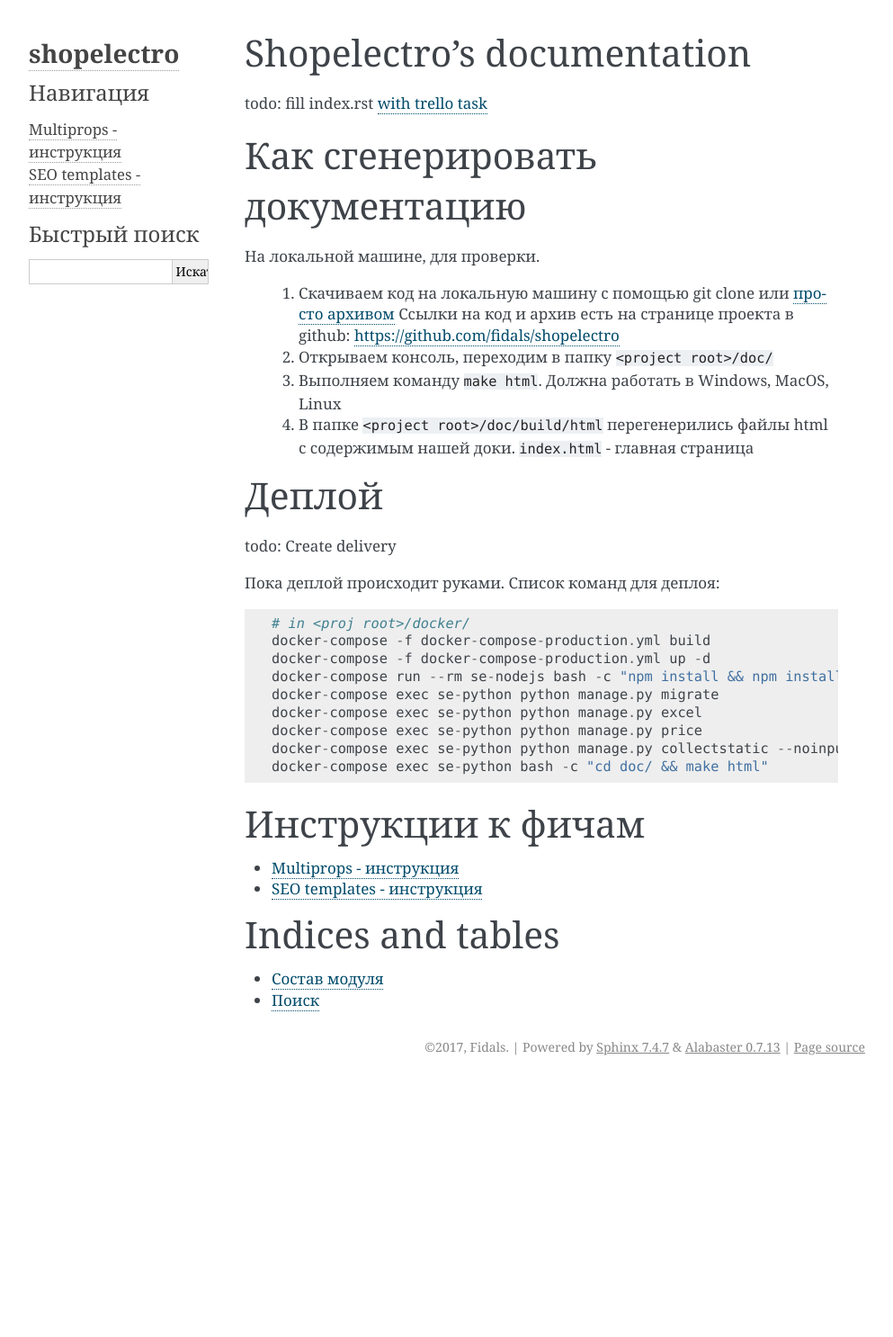
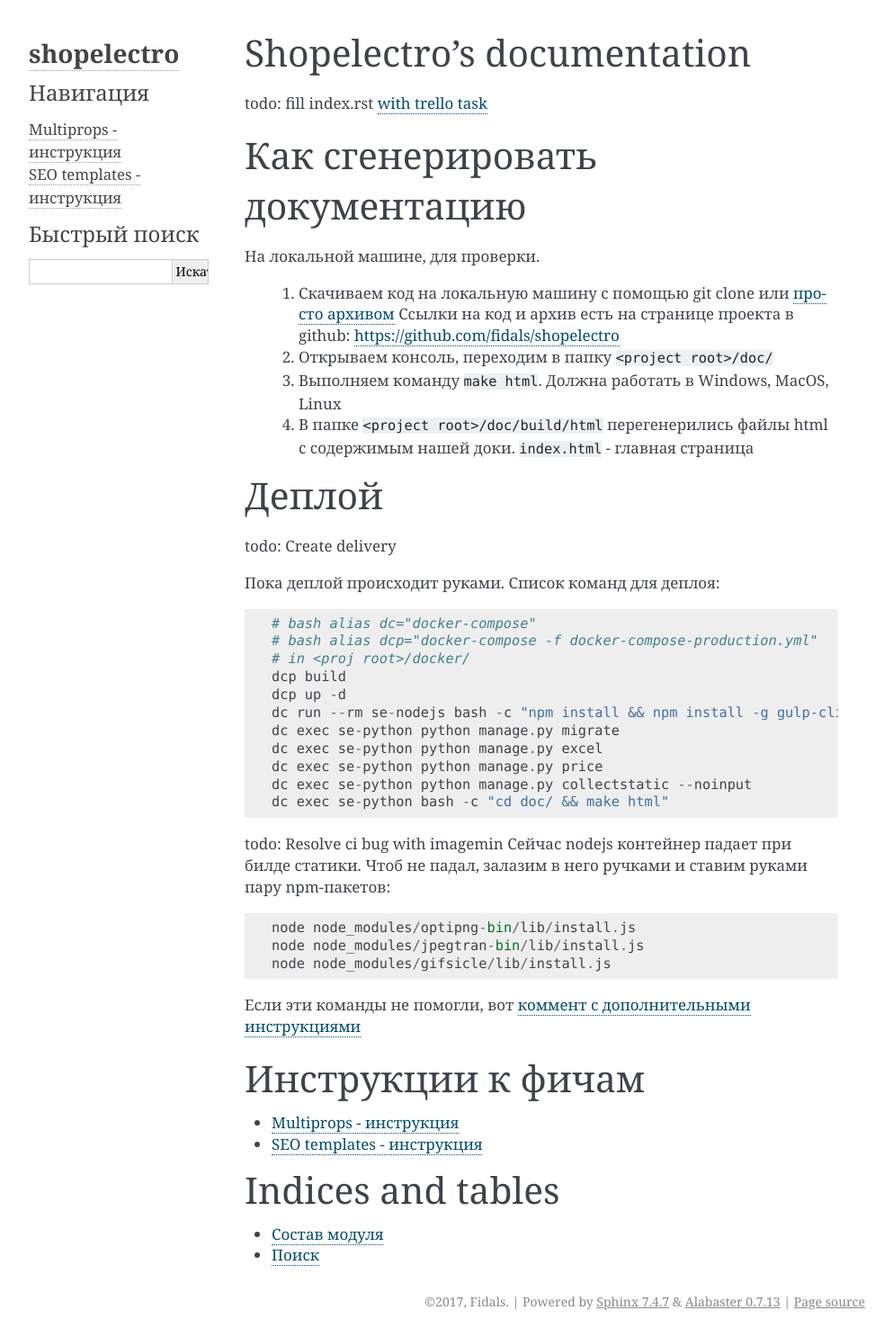
Before and after one commit to fidals/shopelectro, a Sphinx documentation site: the page built from doc/source/index.rst, in a window 1280 px wide. Shown: the whole page at 90% size, without its empty margins (148-1141 px from the left). Built offline with Sphinx 7.4.7, drawn with Linux system fonts in a browser that asks for light colours; before the commit the page ends 1203 px from its top, so only the background shows below that.

Commit message:
fix  Add nodejs container bug resolving instruction for deploy

```diff
--- a/doc/source/index.rst
+++ b/doc/source/index.rst
@@ -23,16 +23,28 @@
 
 Пока деплой происходит руками. Список команд для деплоя::
 
+   # bash alias dc="docker-compose"
+   # bash alias dcp="docker-compose -f docker-compose-production.yml"
    # in <proj root>/docker/
-   docker-compose -f docker-compose-production.yml build
-   docker-compose -f docker-compose-production.yml up -d
-   docker-compose run --rm se-nodejs bash -c "npm install && npm install -g gulp-cli && gulp build"
-   docker-compose exec se-python python manage.py migrate
-   docker-compose exec se-python python manage.py excel
-   docker-compose exec se-python python manage.py price
-   docker-compose exec se-python python manage.py collectstatic --noinput
-   docker-compose exec se-python bash -c "cd doc/ && make html"
+   dcp build
+   dcp up -d
+   dc run --rm se-nodejs bash -c "npm install && npm install -g gulp-cli && gulp build"
+   dc exec se-python python manage.py migrate
+   dc exec se-python python manage.py excel
+   dc exec se-python python manage.py price
+   dc exec se-python python manage.py collectstatic --noinput
+   dc exec se-python bash -c "cd doc/ && make html"
 
+
+todo: Resolve ci bug with imagemin
+Сейчас nodejs контейнер падает при билде статики.
+Чтоб не падал, залазим в него ручками и ставим руками пару npm-пакетов::
+
+   node node_modules/optipng-bin/lib/install.js
+   node node_modules/jpegtran-bin/lib/install.js
+   node node_modules/gifsicle/lib/install.js
+
+Если эти команды не помогли, вот `коммент с дополнительными инструкциями <https://github.com/fidals/shopelectro/issues/183#issuecomment-334427473>`_
 
 Инструкции к фичам
 ==================
```
